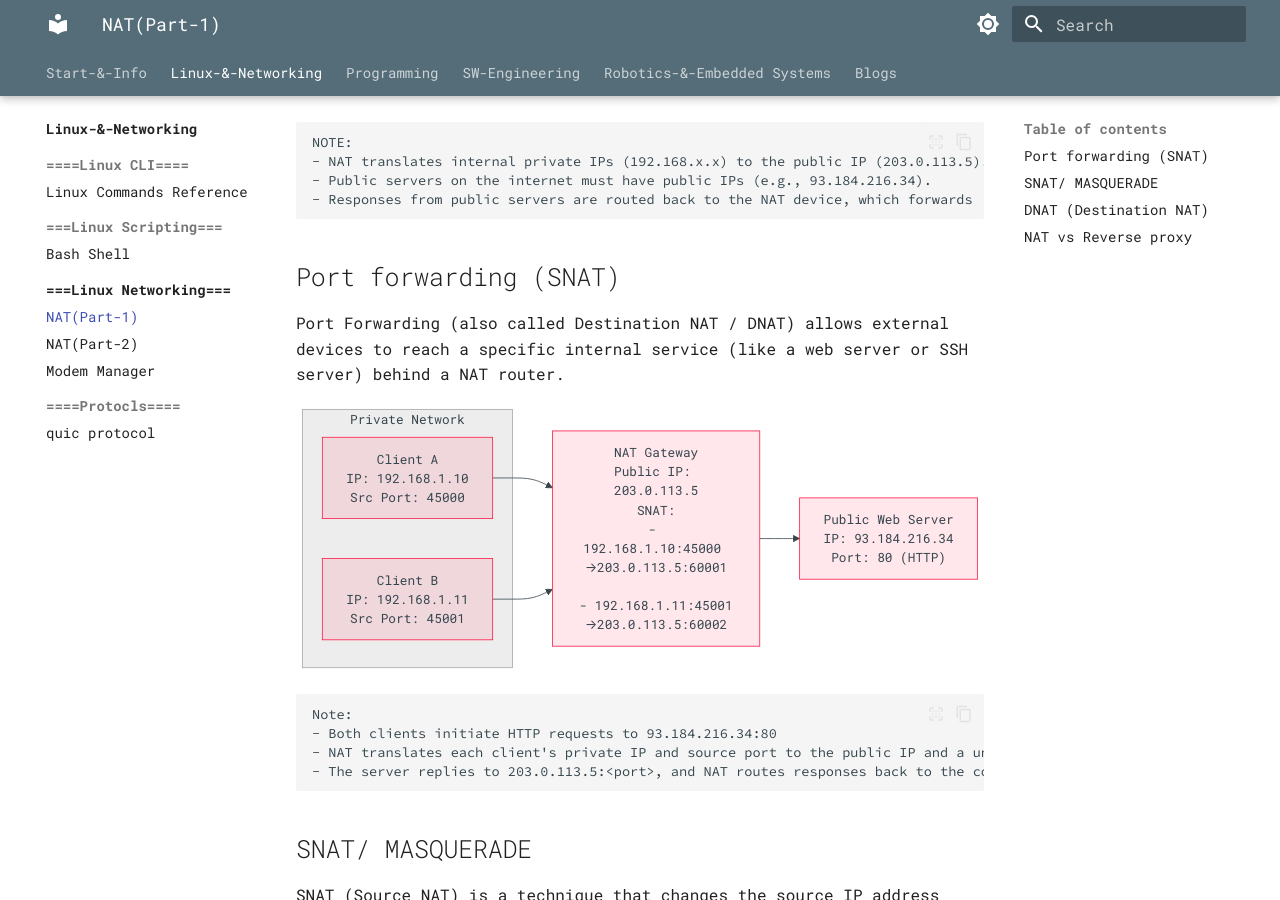
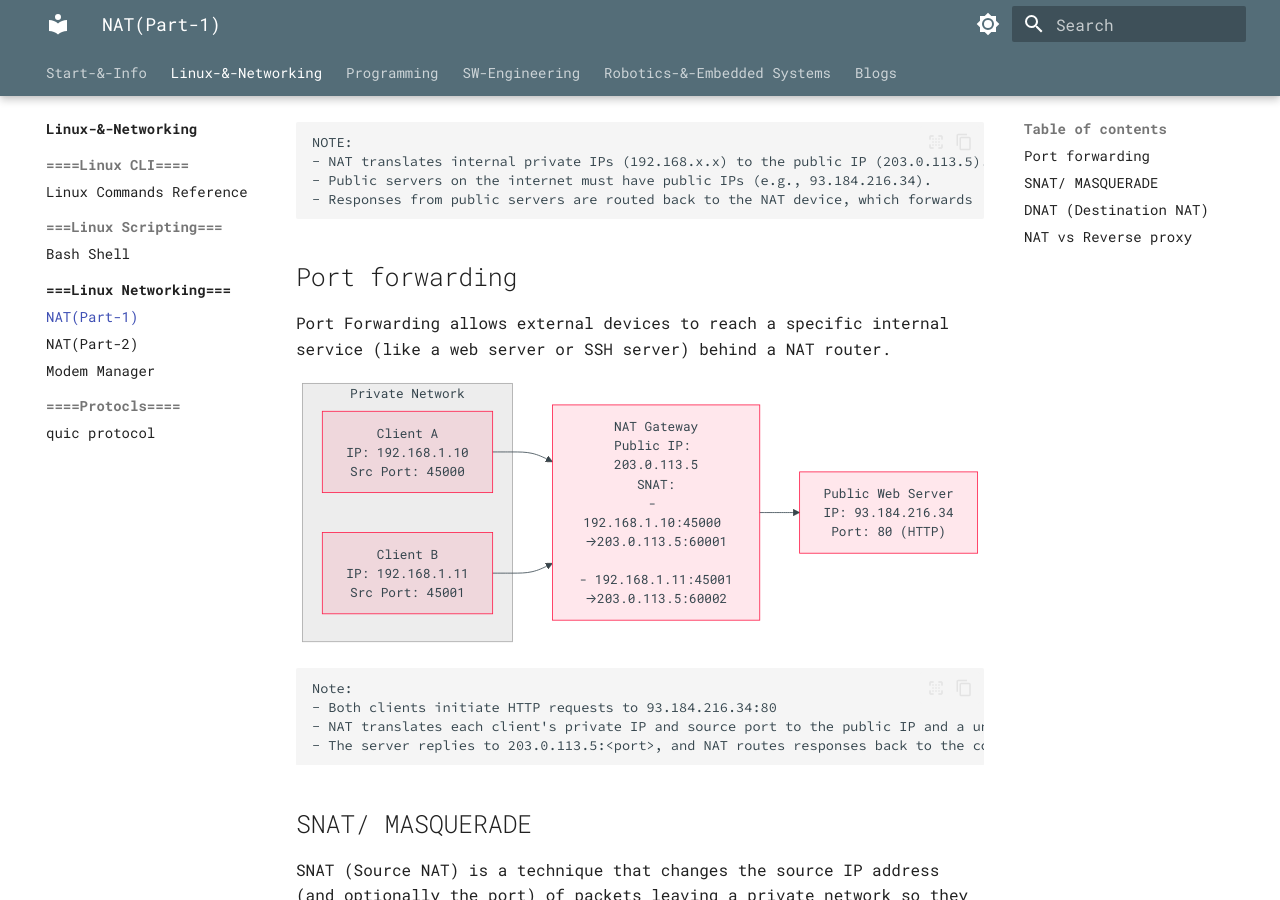
Before and after one commit to alohamujeeb/alohamujeeb.github.io, an MkDocs documentation site: the page built from docs/linux/linux-networking/nat1.md, in a window 1280 px wide and 900 px high, scrolled down 542 px. Built offline with MkDocs 1.6.1 and Material for MkDocs 9.7.7, drawn with Linux system fonts in a browser that asks for light colours.

````diff
--- a/docs/linux/linux-networking/nat1.md
+++ b/docs/linux/linux-networking/nat1.md
@@ -28,8 +28,8 @@
 - Responses from public servers are routed back to the NAT device, which forwards
 ```
 
-## Port forwarding (SNAT)
-Port Forwarding (also called Destination NAT / DNAT) allows external devices to reach a specific internal service (like a web server or SSH server) behind a NAT router.
+## Port forwarding
+Port Forwarding allows external devices to reach a specific internal service (like a web server or SSH server) behind a NAT router.
 
 ```mermaid
 flowchart LR
````
